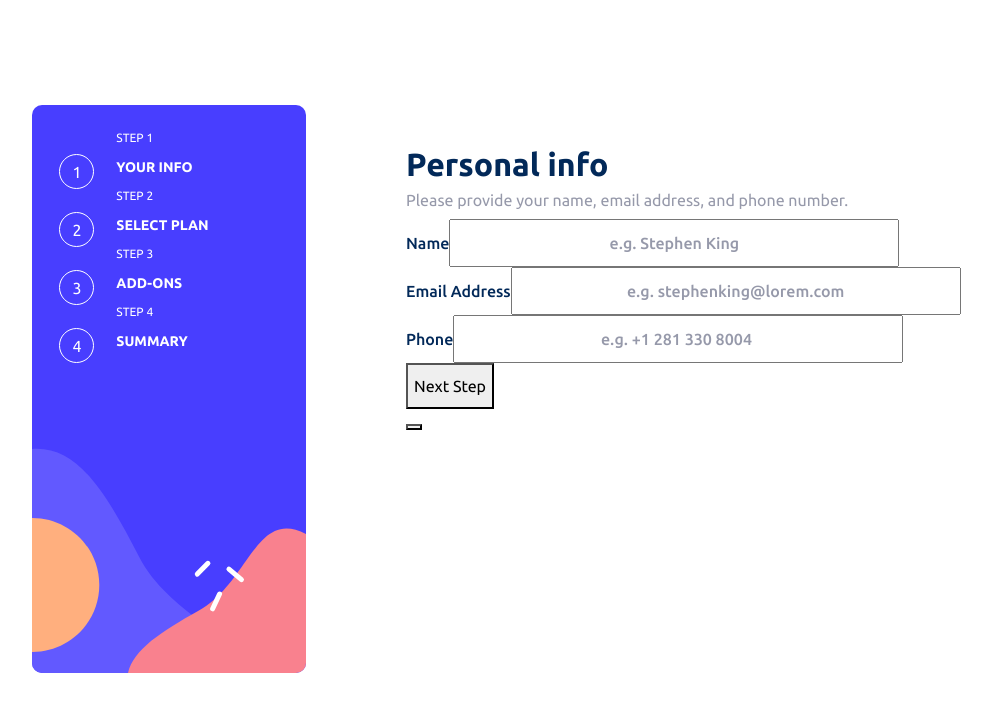
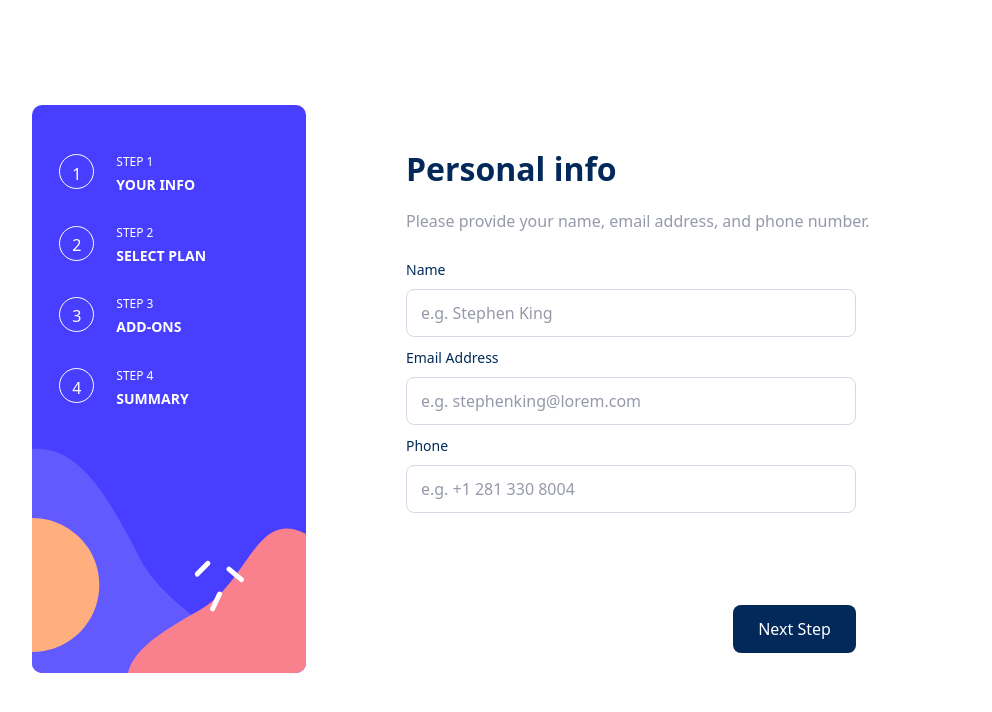
Before and after one commit to Kysonique/REACT-MultiStepForm-App, a React (Create React App) app in the folder multistep/: page / in a window 1280 px wide. Shown: the top 712 px of the page, without its empty margins (168-1160 px from the left). Built offline with nearby package versions, Linux system fonts and the light colour scheme.

Commit message:
editing plan page

```diff
--- a/multistep/src/App.js
+++ b/multistep/src/App.js
@@ -23,10 +23,23 @@ class App extends React.Component{
         <div className='nav-bar'>
           <NavBar/>
         </div>
+        <button className='testbtn' onClick={this.test}>test</button>
 
-        <div className='card-div'>
-          <FormCard/>
-          <button onClick={this.test}></button>
+
+      <div className='card-div'>
+        <div id="carouselPage" class="carousel slide">
+            <div class="carousel-inner">
+              <div class="carousel-item active">
+                  <FormCard class="d-block w-100"/>
+              </div>
+
+              <div class="carousel-item">
+                  <SelectPlan class="d-block w-100"/>
+              </div>
+            </div>
+
+          <button class="carousel-control-next" type="button" data-bs-target="#carouselPage" data-bs-slide="next">Next Step</button>
+          </div>
         </div>
       </div>
     )
--- a/multistep/src/components/FormCard.css
+++ b/multistep/src/components/FormCard.css
@@ -1,6 +1,8 @@
+@import url('https://fonts.googleapis.com/css2?family=Ubuntu:wght@400;500;700&display=swap');
+@import url('https://cdn.jsdelivr.net/npm/bootstrap@5.3.0-alpha1/dist/css/bootstrap.min.css');
 
 body{
-    font-family: 'Ubuntu';
+    font-family: 'ubuntu';
 }
 
 .form{
@@ -10,28 +12,47 @@ body{
 input{
     width: 450px;
     height: 48px;
+    padding: 3%;
+    border: 1px #D6D9E6 solid;
+    border-start-end-radius: 8px;
+    border-end-end-radius: 8px;
+    border-bottom-left-radius: 8px;
+    border-top-left-radius: 8px;
 }
 
 label{
-    text-align: center;
+    font-size: 14px;
+    font-weight: 400;
+}
+
+::placeholder{
+    color: #9699AA;
     font-size: 16px;
     font-weight: 500;
 }
 
-::placeholder{
-    color: #9699AA;
-    text-align: center;
-    font-size: 16px;
-    font-weight: 500;
-}
-
-h1{
+.title{
     font-size: 32px;
     font-weight: 700;
 }
 
-h3{
+.subtitle{
     font-size: 16px;
     font-weight: 400;
     color: #9699AA;
 }
+
+.nestStepBtn{
+    margin-left: 327px;
+    margin-top: 92px;
+    background-color: #022959;
+    color: white;
+    width: 123px;
+    height: 48px;
+    border: #022959;
+    border-start-end-radius: 8px;
+    border-end-end-radius: 8px;
+    border-bottom-left-radius: 8px;
+    border-top-left-radius: 8px;
+
+}
--- a/multistep/src/components/FormCard.js
+++ b/multistep/src/components/FormCard.js
@@ -51,10 +51,11 @@ class FormCard extends React.Component {
     render(){
         return (
             <>
-                <h1>Personal info</h1>
-                <h3>Please provide your name, email address, and phone number.</h3>
+                <p className="title">Personal info</p>
+                <p className="subtitle">Please provide your name, email address, and phone number.</p>
                 <form className="form">
                     <label htmlFor="username">Name</label>
+                    <br/>
                     <input
                     type="text"
                     className="username"
@@ -64,6 +65,7 @@ class FormCard extends React.Component {
                     <br/>
 
                     <label htmlFor="email">Email Address</label>
+                    <br/>
                     <input
                     type="text"
                     className="email"
@@ -73,6 +75,7 @@ class FormCard extends React.Component {
                     <br/>
 
                     <label htmlFor="phone">Phone</label>
+                    <br/>
                     <input
                     type="text"
                     className="phone"
@@ -81,7 +84,7 @@ class FormCard extends React.Component {
                     ></input>
                     <br/>
 
-                    <button className="nestStep">Next Step</button>
+                    <button className="nestStepBtn">Next Step</button>
 
                 </form>
             </>
--- a/multistep/src/components/NavBar.css
+++ b/multistep/src/components/NavBar.css
@@ -1,3 +1,6 @@
+@import url('https://fonts.googleapis.com/css2?family=Ubuntu:wght@400;500;700&display=swap');
+@import url('https://cdn.jsdelivr.net/npm/bootstrap@5.3.0-alpha1/dist/css/bootstrap.min.css');
+
 body{
     font-family: 'Ubuntu';
 }
@@ -14,9 +17,14 @@ body{
     width: 35px;
     margin-top: 10%;
 }
+.numb-div:active{
+    background-color: #BEE2FD;
+    color: #022959;
+}
 .nav-titles{
     margin-left: 10%;
-    line-height: 1;
+    margin-top: 12%;
+    line-height: .5;
 }
 .sTitle{
     font-size: 12px;
--- a/multistep/src/components/NavBar.js
+++ b/multistep/src/components/NavBar.js
@@ -1,5 +1,7 @@
 import React from "react";
 import './NavBar.css'
+import FormCard from "./FormCard";
+import SelectPlan from "./SelectPlan";
 
 
 class NavBar extends React.Component {
@@ -18,7 +20,7 @@ class NavBar extends React.Component {
         return(
             <>
         <div className="nav-container">
-            <div className="nav-step">
+            <div className="nav-step" type="button" onClick={{FormCard}}>
                 <input type="button" className="numb-div" value={1}/>
                 <div className="nav-titles">
                     <p className="sTitle">STEP 1</p>
--- /dev/null
+++ b/multistep/src/components/SelectPlan.css
@@ -0,0 +1,17 @@
+@import url('https://fonts.googleapis.com/css2?family=Ubuntu:wght@400;500;700&display=swap');
+@import url('https://cdn.jsdelivr.net/npm/bootstrap@5.3.0-alpha1/dist/css/bootstrap.min.css');
+
+.nestStepBtn{
+    margin-left: 327px;
+    margin-top: 92px;
+    background-color: #022959;
+    color: white;
+    width: 123px;
+    height: 48px;
+    border: #022959;
+    border-start-end-radius: 8px;
+    border-end-end-radius: 8px;
+    border-bottom-left-radius: 8px;
+    border-top-left-radius: 8px;
+
+}
--- a/multistep/src/components/SelectPlan.js
+++ b/multistep/src/components/SelectPlan.js
@@ -1,4 +1,5 @@
 import React from "react"
+import "./SelectPlan.css"
 
 class SelectPlan extends React.Component{
     constructor(props) {
@@ -50,6 +51,9 @@ class SelectPlan extends React.Component{
                     <p className="monthsFree"></p>
 
                 </div>
+                <button className="prevStepBtn">Go Back</button>
+                <button className="nextStepBtn">Next Step</button>
+
             </div>
         )
     }
--- a/multistep/src/index.css
+++ b/multistep/src/index.css
@@ -1,3 +1,6 @@
+body{
+  background-color: #EFF5FF;
+}
 /* body {
   display: grid;
   grid-column: auto auto;
```
Also changed, not shown: multistep/src/components/Cards.js (+18 -1 lines).
